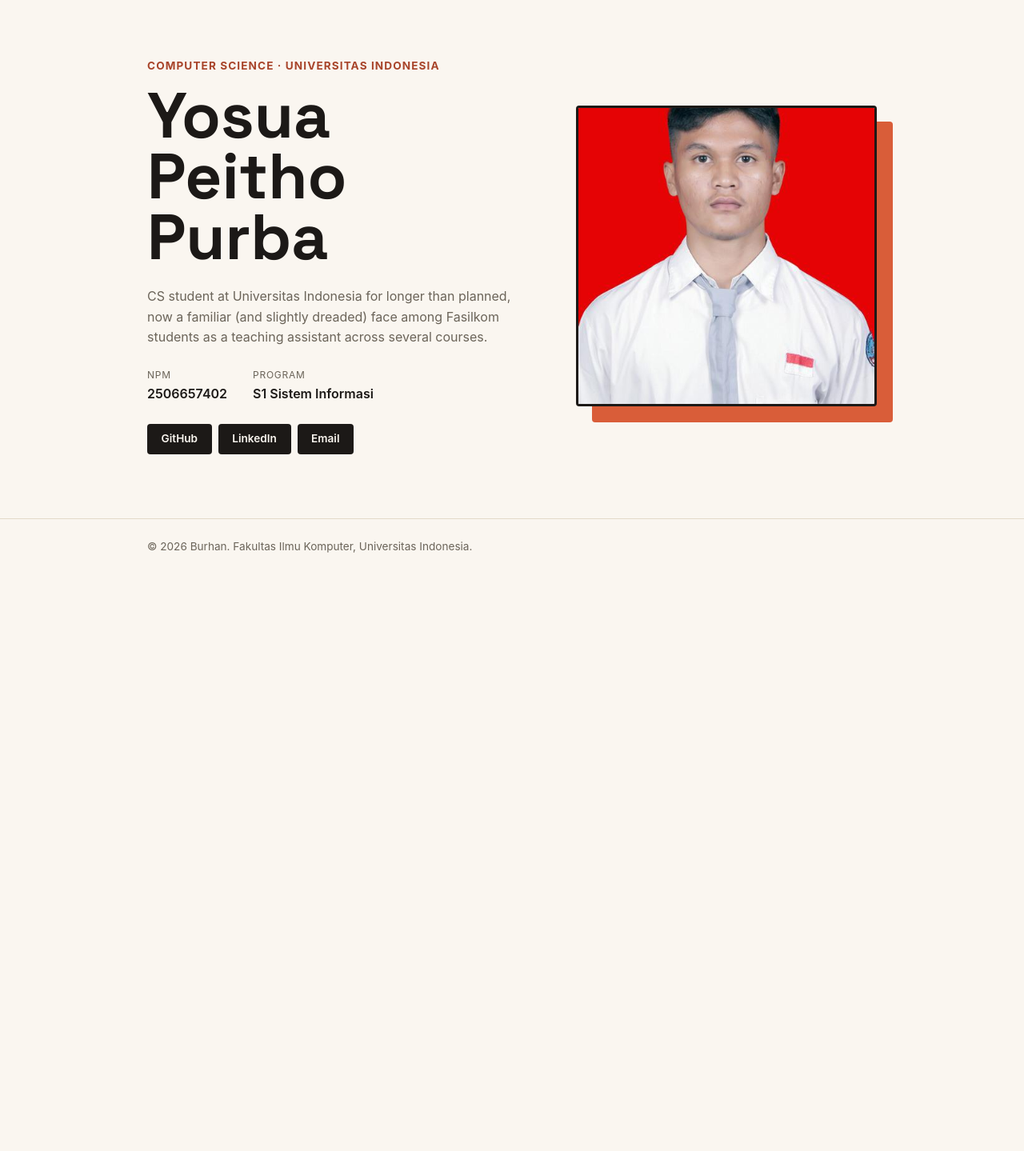
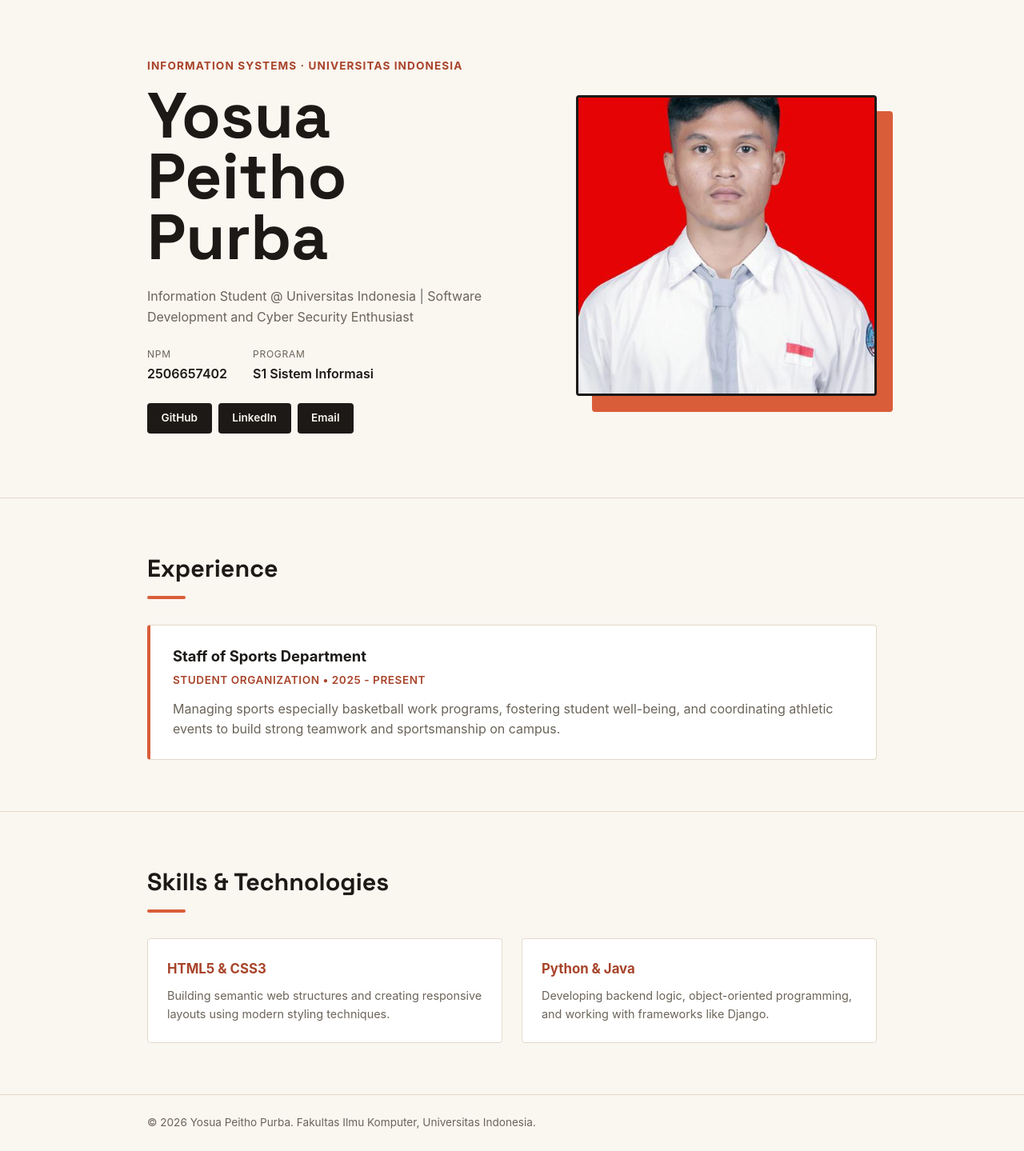
Before and after one commit to yosua2555/myportofolio, a Django app: page / in a window 1280 px wide. Shown: the part 74-1513 px from the top of the page at 80% size. Before the commit the page ends 765 px from the top, so only its background shows below. Run offline with Django 5.2, Linux system fonts and the light colour scheme.

Commit message:
Update About Me, Experience, and Skills sections with CSS

```diff
--- a/static/css/style.css
+++ b/static/css/style.css
@@ -193,3 +193,99 @@ h1, .brand {
         justify-content: flex-start;
     }
 }
+/* ==== Experience & Skills shared section styles ==== */
+.experience-section,
+.skills-section {
+    padding: 4rem 0;
+    border-top: 1px solid var(--line);
+}
+
+.section-title {
+    font-family: "Space Grotesk", -apple-system, sans-serif;
+    font-size: 1.9rem;
+    margin-bottom: 2rem;
+    position: relative;
+    display: inline-block;
+}
+
+.section-title::after {
+    content: "";
+    display: block;
+    width: 48px;
+    height: 4px;
+    background-color: var(--accent);
+    border-radius: var(--radius);
+    margin-top: 0.6rem;
+}
+
+/* ==== Experience ==== */
+.experience-list {
+    display: flex;
+    flex-direction: column;
+    gap: 1.25rem;
+}
+
+.experience-card {
+    background-color: #fff;
+    border: 1px solid var(--line);
+    border-left: 4px solid var(--accent);
+    border-radius: var(--radius);
+    padding: 1.5rem 1.75rem;
+}
+
+.experience-card h3 {
+    font-size: 1.15rem;
+    margin-bottom: 0.25rem;
+}
+
+.experience-meta {
+    font-size: 0.85rem;
+    color: var(--accent-dark);
+    font-weight: 600;
+    text-transform: uppercase;
+    letter-spacing: 0.04em;
+    margin-bottom: 0.75rem;
+}
+
+.experience-card p:last-child {
+    color: var(--text-muted);
+}
+
+/* ==== Skills ==== */
+.skills-grid {
+    display: grid;
+    grid-template-columns: repeat(auto-fit, minmax(220px, 1fr));
+    gap: 1.5rem;
+}
+
+.skill-card {
+    background-color: #fff;
+    border: 1px solid var(--line);
+    border-radius: var(--radius);
+    padding: 1.5rem;
+    transition: transform 0.2s ease, box-shadow 0.2s ease;
+}
+
+.skill-card:hover {
+    transform: translateY(-4px);
+    box-shadow: 0 8px 20px rgba(28, 25, 23, 0.08);
+    border-color: var(--accent);
+}
+
+.skill-card h3 {
+    font-size: 1.05rem;
+    color: var(--accent-dark);
+    margin-bottom: 0.5rem;
+}
+
+.skill-card p {
+    font-size: 0.9rem;
+    color: var(--text-muted);
+}
+
+@media (max-width: 600px) {
+    .experience-section,
+    .skills-section {
+        padding: 3rem 0;
+    }
+}
--- a/templates/index.html
+++ b/templates/index.html
@@ -22,15 +22,15 @@
         <section class="hero" id="profile">
             <div class="container hero-grid">
                 <div class="hero-identity">
-                    <p class="hero-kicker">Computer Science &middot; Universitas Indonesia</p>
+                    <p class="hero-kicker">Information Systems &middot; Universitas Indonesia</p>
                     <h1>Yosua Peitho Purba</h1>
                 </div>
                 <div class="hero-photo">
                     <div class="photo-block"></div>
-                    <img class="avatar" src="/static/img/pass foto.jpg" alt="Photo of Burhan">
+                    <img class="avatar" src="/static/img/pass foto.jpg" alt="Photo of Yosua">
                 </div>
                 <div class="hero-details">
-                    <p class="bio">CS student at Universitas Indonesia for longer than planned, now a familiar (and slightly dreaded) face among Fasilkom students as a teaching assistant across several courses.</p>
+                    <p class="bio">Information Student @ Universitas Indonesia | Software Development and Cyber Security Enthusiast</p>
                     <dl class="meta-list">
                         <div class="meta-row">
                             <dt>NPM</dt>
@@ -42,17 +42,48 @@
                         </div>
                     </dl>
                     <div class="social-links">
-                        <a href="https://github.com/yosua2555" class="social-link">GitHub</a>
-                        <a href="www.linkedin.com/in/yosua-purba-602b2337b" class="social-link">LinkedIn</a>
-                        <a href="yosuapeitho@gmail.com" class="social-link">Email</a>
+                        <a href="https://github.com/yosua2555" class="social-link" target="_blank">GitHub</a>
+                        <a href="https://www.linkedin.com/in/yosua-purba-602b2337b" class="social-link" target="_blank">LinkedIn</a>
+                        <a href="mailto:yosuapeitho@gmail.com" class="social-link">Email</a>
                     </div>
                 </div>
             </div>
         </section>
+        <!-- Section Experience -->
+        <section class="experience-section" id="experience">
+            <div class="container">
+                <h2 class="section-title">Experience</h2>
+                <div class="experience-list">
+                    <div class="experience-card">
+                        <h3>Staff of Sports Department</h3>
+                        <p class="experience-meta">Student Organization &bull; 2025 - Present</p>
+                        <p>Managing sports especially basketball work programs, fostering student well-being, and coordinating athletic events to build strong teamwork and sportsmanship on campus.</p>
+                    </div>
+                </div>
+            </div>
+        </section>
+
+        <!-- Section Skills -->
+        <section class="skills-section" id="skills">
+            <div class="container">
+                <h2 class="section-title">Skills & Technologies</h2>
+                <div class="skills-grid">
+                    <div class="skill-card">
+                        <h3>HTML5 & CSS3</h3>
+                        <p>Building semantic web structures and creating responsive layouts using modern styling techniques.</p>
+                    </div>
+                    <div class="skill-card">
+                        <h3>Python & Java</h3>
+                        <p>Developing backend logic, object-oriented programming, and working with frameworks like Django.</p>
+                    </div>
+                </div>
+            </div>
+        </section>
+
     </main>
     <footer class="site-footer">
         <div class="container">
-            <p>&copy; 2026 Burhan. Fakultas Ilmu Komputer, Universitas Indonesia.</p>
+            <p>&copy; 2026 Yosua Peitho Purba. Fakultas Ilmu Komputer, Universitas Indonesia.</p>
         </div>
     </footer>
 </body>
```
